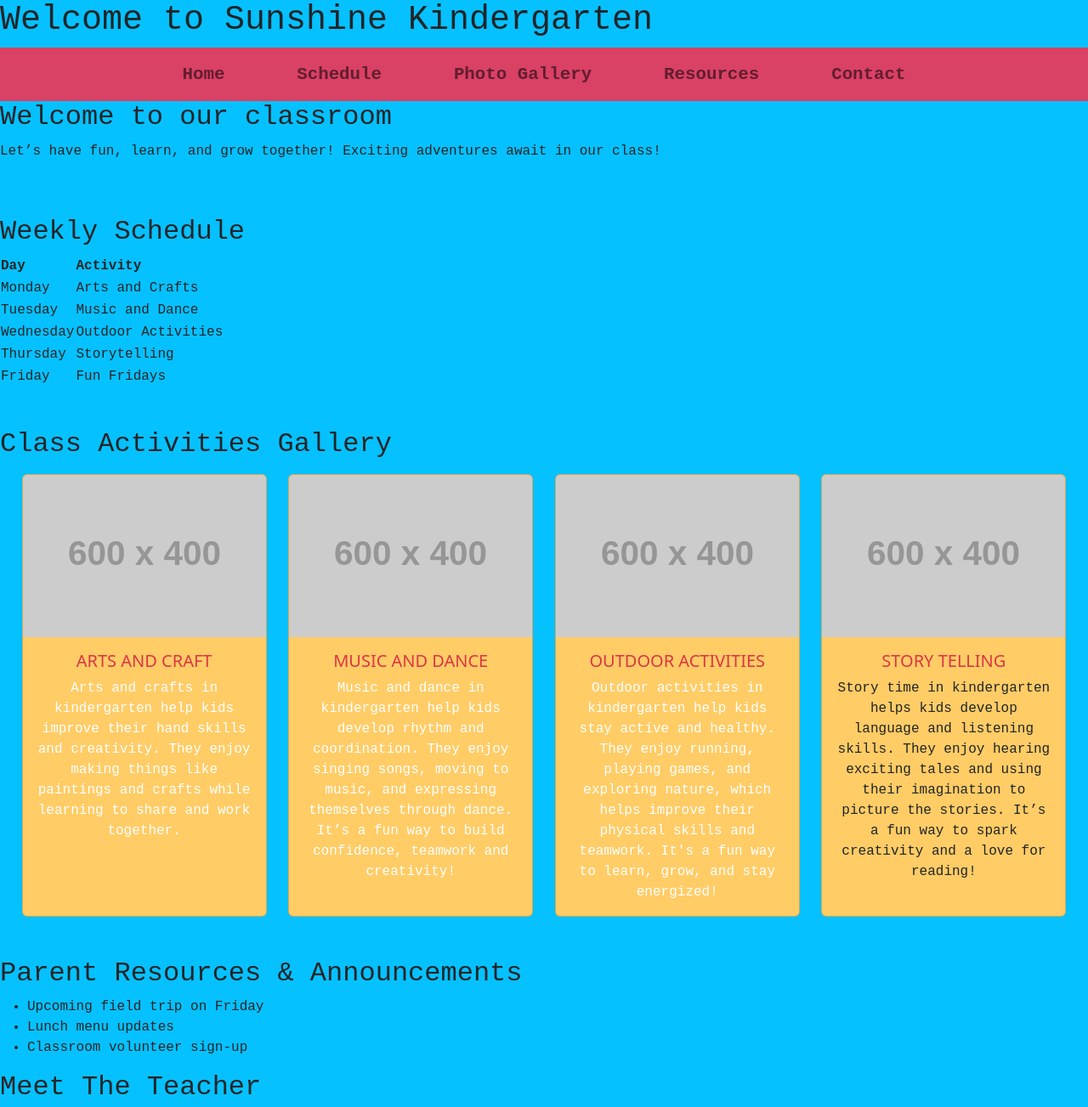
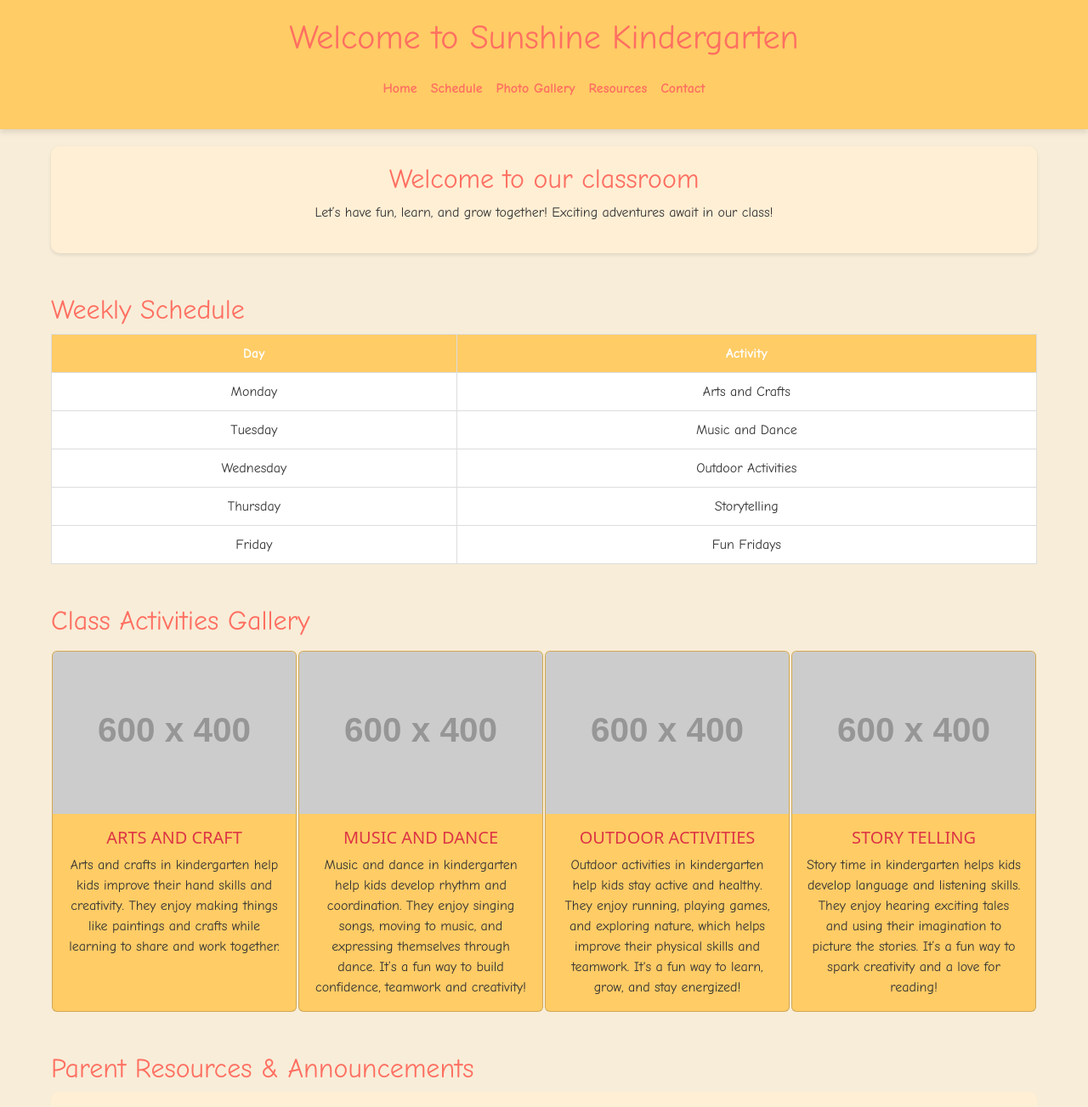
Before and after one commit to programmerfaz/ITCS333_Assignment_1, a plain HTML site: page index.html in a window 1280 px wide. Shown: the top 1303 px of the page at 85% size. Drawn offline with nearby package versions, Linux system fonts and the light colour scheme; placeholder pictures from the web are drawn by us.

Commit message:
Final updated css file

```diff
--- a/style.css
+++ b/style.css
@@ -1,72 +1,143 @@
-body{
-    margin:0 auto;
-    box-sizing: border-box;
-    font-family: "Roboto Mono", monospace, Georgia, 'Times New Roman', Times, serif;
-    background-color: #06c1ff;
+body {
+    font-family: 'Comic Sans MS', cursive, sans-serif;
+    margin: 0;
+    padding: 0;
+    background-color: #f8edd9;
 }
-.navbar{
-    background-color: #D94165;
-    width:100%;
+
+h1,
+h2 {
+    color: #ff6f61;
 }
-.nav-link{
-    font-weight:900;
-    font-size: 1.3rem;
+
+p,
+td {
+    color: #333;
 }
-.navbar-nav{
-    width: 80%;
-    display: flex;
-    justify-content: space-evenly;
+
+a {
+    text-decoration: none;
+    color: #333;
 }
-#search-input{
-    width:10rem;
-    border-radius: 15px;
+
+header {
+    background-color: #ffcc66;
+    padding: 20px;
+    text-align: center;
+    box-shadow: 0 4px 6px rgba(0, 0, 0, 0.1);
+}
+
+header h1 {
+    color: #ff6f61;
+}
+
+.navbar-nav a {
+    font-weight: bold;
+    color: #ff6f61;
+    transition: background-color 0.3s ease, color 0.3s ease;
+}
+
+.navbar-nav {
+    justify-content: center;
+}
+
+.navbar-brand {
+    margin: 0 auto;
+    float: none;
 }
 
 
-section .box-days{
-    width:25rem;
-    height:100px;
-    background-color: #073B4C;
-}
-.display-content{
-    display: flex;
-    flex-direction: row;
-    justify-content: space-evenly;
-    flex-wrap: wrap;
-}
-.color{
-    color:white;
+.navbar-nav a:hover {
+    background-color: #ff6f61;
+    color: #fff;
+    padding: 5px;
+    border-radius: 5px;
+    cursor: pointer;
 }
 
-/* photo gallery */
-.photo-gallery-display{
+main {
+    padding: 20px;
+    max-width: 1200px;
+    margin: auto;
+}
+
+#welcome {
+    background-color: #ffefd5;
+    padding: 20px;
+    border-radius: 10px;
+    text-align: center;
+    box-shadow: 0 2px 4px rgba(0, 0, 0, 0.1);
+}
+
+#schedule table {
+    width: 100%;
+    border-collapse: collapse;
+}
+
+#schedule th,
+td {
+    padding: 10px;
+    border: 1px solid #ddd;
+    text-align: center;
+}
+
+#schedule th {
+    background-color: #ffcc66;
+    color: #fff;
+}
+
+#schedule td {
+    background-color: #fff;
+}
+
+.gallery {
     display: flex;
-    flex-direction: row;
-    justify-content: space-evenly;
+    justify-content: space-around;
+    flex-wrap: wrap;
+    cursor: pointer;
 }
-.card:hover{
+.gallery .card:hover{
     transform: scale(1.05);
     transition: 0.4s ease-in;
 }
 
-@media(max-width:850px){
-    main .media-split-cont{
-        display: flex;
-        flex-direction: column;
+
+#resources ul {
+    background-color: #ffefd5;
+    padding: 20px;
+    border-radius: 10px;
+}
+
+#resources ul li {
+    margin: 10px 0;
+}
+
+#teacher {
+    background-color: #ffe4b5;
+    padding: 20px;
+    border-radius: 10px;
+}
+
+footer {
+    background-color: #ffcc66;
+    text-align: center;
+    padding: 10px;
+}
+
+footer p {
+    margin: 0;
+    color: #fff;
+}
+
+@media (max-width: 768px) {
+    nav ul li {
+        display: block;
+        margin: 10px 0;
     }
-    main .img-center{
-        margin-left: 5rem;
-    }
-    main .margin-all{
-        margin:1rem;
-    }
-    .display-content{
+
+    .gallery {
         flex-direction: column;
         align-items: center;
     }
-    .photo-gallery-display{
-        flex-direction: column;
-        align-items: center;
-        flex-wrap: wrap;
-    }
+
 }
```
Also changed, not shown: 1 other file.
